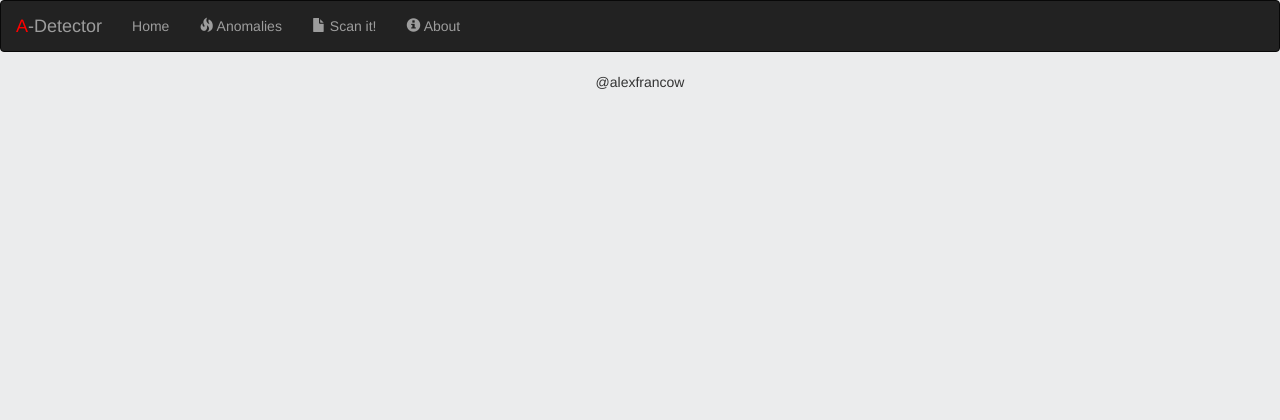
After one commit to alexfrancow/A-Detector, a Flask app: page /about in a window 1280 px wide. The commit adds this page. Shown: the top 420 px of the page. Run offline with Flask 2, Linux system fonts and the light colour scheme; parts of the project's set-up code (start-up, migrations or seed data) failed here and were passed over; some libraries are stand-ins or nearby versions.

Commit message:
Added about page

```diff
--- a/app/__init__.py
+++ b/app/__init__.py
@@ -24,9 +24,11 @@ from app.views import anomalies_blueprint
 from app.mod_dynamic.views import dynamic_blueprint
 from app.mod_scan.views import scan_blueprint
 from app.mod_scan.views import file_blueprint
+from app.mod_about.views import about_blueprint
 
 # register the blueprints
 app.register_blueprint(anomalies_blueprint)
 app.register_blueprint(dynamic_blueprint)
 app.register_blueprint(scan_blueprint)
 app.register_blueprint(file_blueprint)
+app.register_blueprint(about_blueprint)
--- /dev/null
+++ b/app/mod_about/views.py
@@ -0,0 +1,38 @@
+# -*- encoding: utf-8 -*-
+"""
+A-Detector
+Licence: GPLv3
+Autor: @alexfrancow
+"""
+
+#################
+#### imports ####
+#################
+
+import os
+from flask import Flask, jsonify, Blueprint, render_template, request, flash, redirect, url_for
+from werkzeug.utils import secure_filename
+
+################
+#### config ####
+################
+
+about_blueprint = Blueprint('about', __name__, template_folder='templates')
+
+app = Flask(__name__)
+
+###################
+#### functions ####
+###################
+
+
+################
+#### routes ####
+################
+
+@about_blueprint.route('/about', methods= ['GET'])
+def about():
+    return render_template("about.html")
+
+if __name__ == "__main__":
+        app.run(debug=True)
--- /dev/null
+++ b/app/templates/about.html
@@ -0,0 +1,17 @@
+{% extends "layout.html" %}
+{% block title %}About{% endblock %}
+{% block content %}
+
+<style>
+.container{
+    display: flex;
+    justify-content: center;
+    align-items: center;
+}
+</style>
+
+<div class="container">
+    <p> @alexfrancow </p>
+</div>
+
+{% endblock %}
--- a/app/templates/layout.html
+++ b/app/templates/layout.html
@@ -28,7 +28,7 @@
       <li><a href="#">Home</a></li>
       <li><a href="/anomalies"><span class="glyphicon glyphicon-fire"></span> Anomalies</a></li>
       <li><a href="/scan"><span class="glyphicon glyphicon-file"></span> Scan it!</a></li>
-      <li><a href="#"><span class="glyphicon glyphicon-info-sign"></span> About</a></li>
+      <li><a href="/about"><span class="glyphicon glyphicon-info-sign"></span> About</a></li>
     </ul>
   </div>
 </nav>
--- /dev/null
+++ b/settings.py
@@ -0,0 +1,5 @@
+# -*- coding: utf-8 -*-
+
+# Suricata JSON path:
+
+#SURICATAJSON =
```
Also changed, not shown: app/mod_scan/isolation_forest.db.
